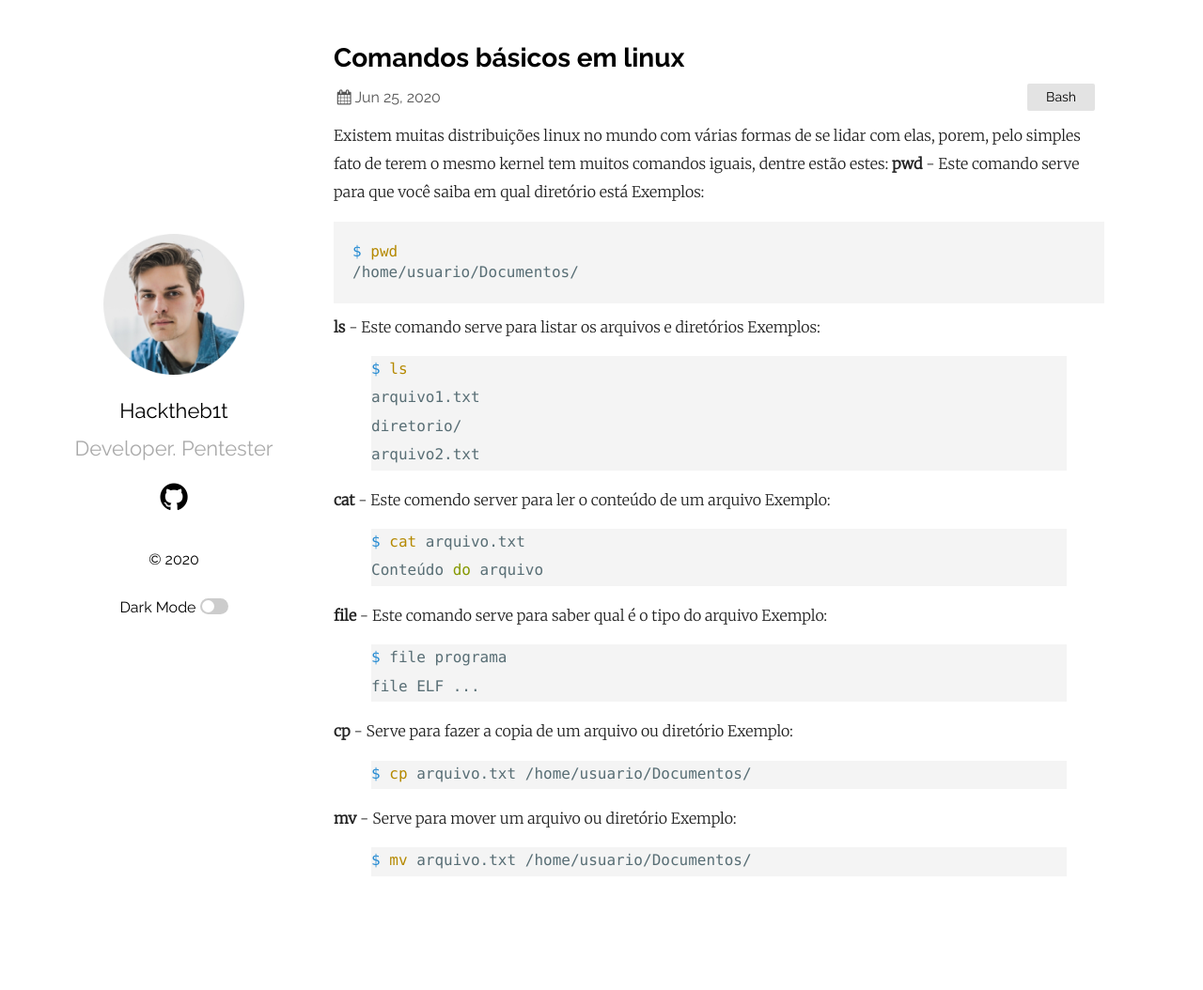
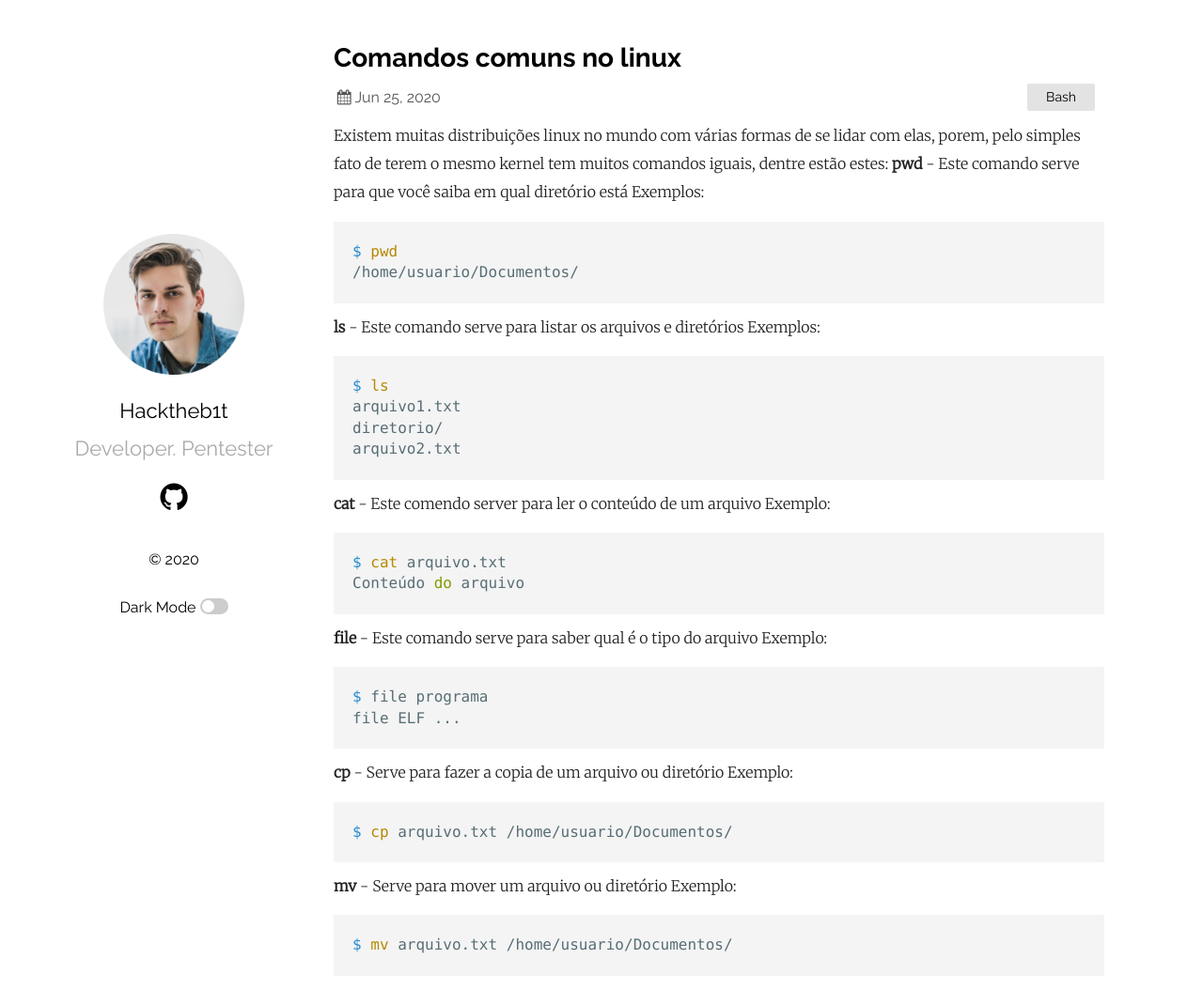
Before and after one commit to samarsault/plainwhite-jekyll, a Jekyll site: the page built from _posts/2020-06-25-Comandos-básicos-no-linux.md, in a window 1280 px wide and 1084 px high. Shown: the top 1054 px of the window at 94% size. Built offline with Jekyll 4.4.1, drawn with Linux system fonts in a browser that asks for light colours.

Commit message:
Update 2020-06-25-Comandos-básicos-no-linux.md

````diff
--- a/_posts/2020-06-25-Comandos-básicos-no-linux.md
+++ b/_posts/2020-06-25-Comandos-básicos-no-linux.md
@@ -1,6 +1,6 @@
 ---
 layout: post
-title:  "Comandos básicos em linux"
+title:  "Comandos comuns no linux"
 categories: Bash
 ---
 Existem muitas distribuições linux no mundo com várias formas de se lidar com elas, porem, pelo simples fato de terem o mesmo kernel tem muitos comandos iguais, dentre estão estes:
@@ -12,32 +12,31 @@ $ pwd
 ```
 **ls** - Este comando serve para listar os arquivos e diretórios
 Exemplos:
-{% highlight bash %}
+```bash
 $ ls
 arquivo1.txt
 diretorio/
 arquivo2.txt
-{% endhighlight %}
-
+```
 **cat** - Este comendo server para ler o conteúdo de um arquivo
 Exemplo:
-{% highlight bash %}
+```bash
 $ cat arquivo.txt
 Conteúdo do arquivo
-{% endhighlight %}
+```
 **file** - Este comando serve para saber qual é o tipo do arquivo
 Exemplo:
-{% highlight bash %}
+```bash
 $ file programa
 file ELF ...
-{% endhighlight %}
+```
 **cp** - Serve para fazer a copia de um arquivo ou diretório
 Exemplo:
-{% highlight bash %}
+```bash
 $ cp arquivo.txt /home/usuario/Documentos/
-{% endhighlight %}
+```
 **mv** - Serve para mover um arquivo ou diretório
 Exemplo:
-{% highlight bash %}
+```bash
 $ mv arquivo.txt /home/usuario/Documentos/
-{% endhighlight %}
+```
````
